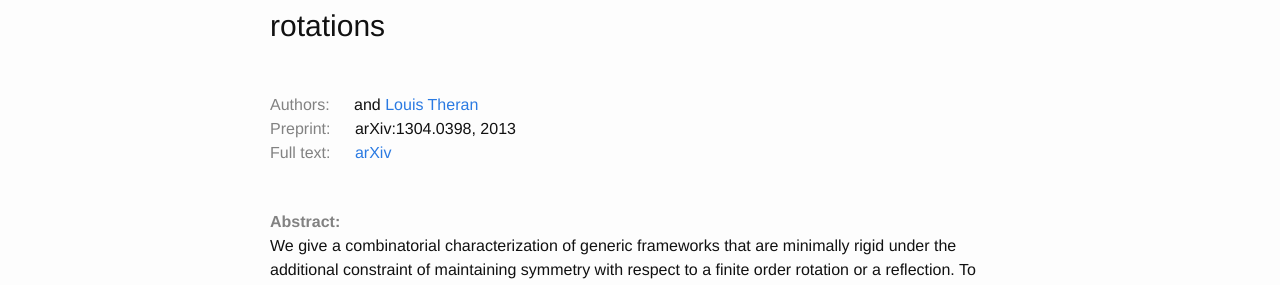
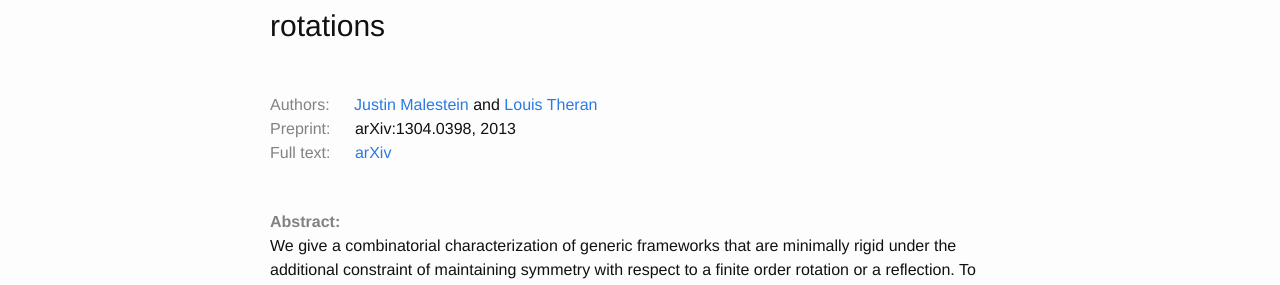
Before and after one commit to theran/theran.github.io, a Jekyll site: the page built from _papers/p007-rr.md, in a window 1280 px wide. Shown: the part 134-419 px from the top of the page. Built offline with Jekyll 4.4.1, drawn with Linux system fonts in a browser that asks for light colours.

Commit message:
Starting to take shape.

```diff
--- a/_papers/p007-rr.md
+++ b/_papers/p007-rr.md
@@ -3,7 +3,7 @@ layout: paper
 type: preprint
 arxiv: 1304.0398
 authors:
-    - jusin
+    - justin
     - louis
 title: "Frameworks with forced symmetry I: reflections and rotations"
 year: 2013
--- a/_sass/_layout.scss
+++ b/_sass/_layout.scss
@@ -397,3 +397,10 @@ h1.paper-title {
 .contact-info-mailing-address {
     line-height: 1.2;
 }
+
+/**
+ * Short bio
+ */
+bio.short-bio {
+    display: block;
+}
--- a/index.html
+++ b/index.html
@@ -5,6 +5,7 @@ layout: default
 <div class="home">
 
   <h1 class="page-heading">About me</h1>
+  {% include aboutme.html %}
 
   <h1 class="page-heading">Research articles</h1>
   {% include preprints.html %}
```
